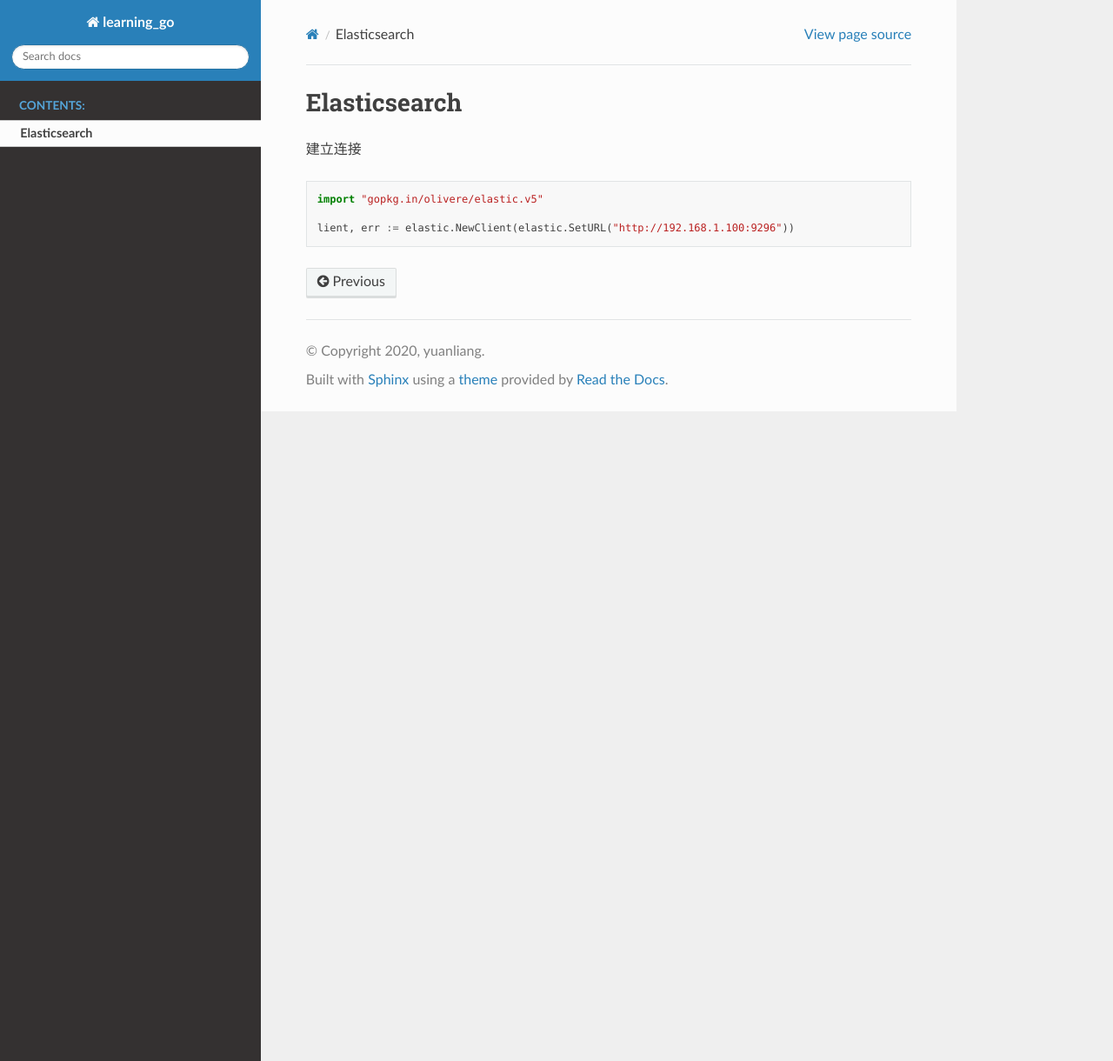
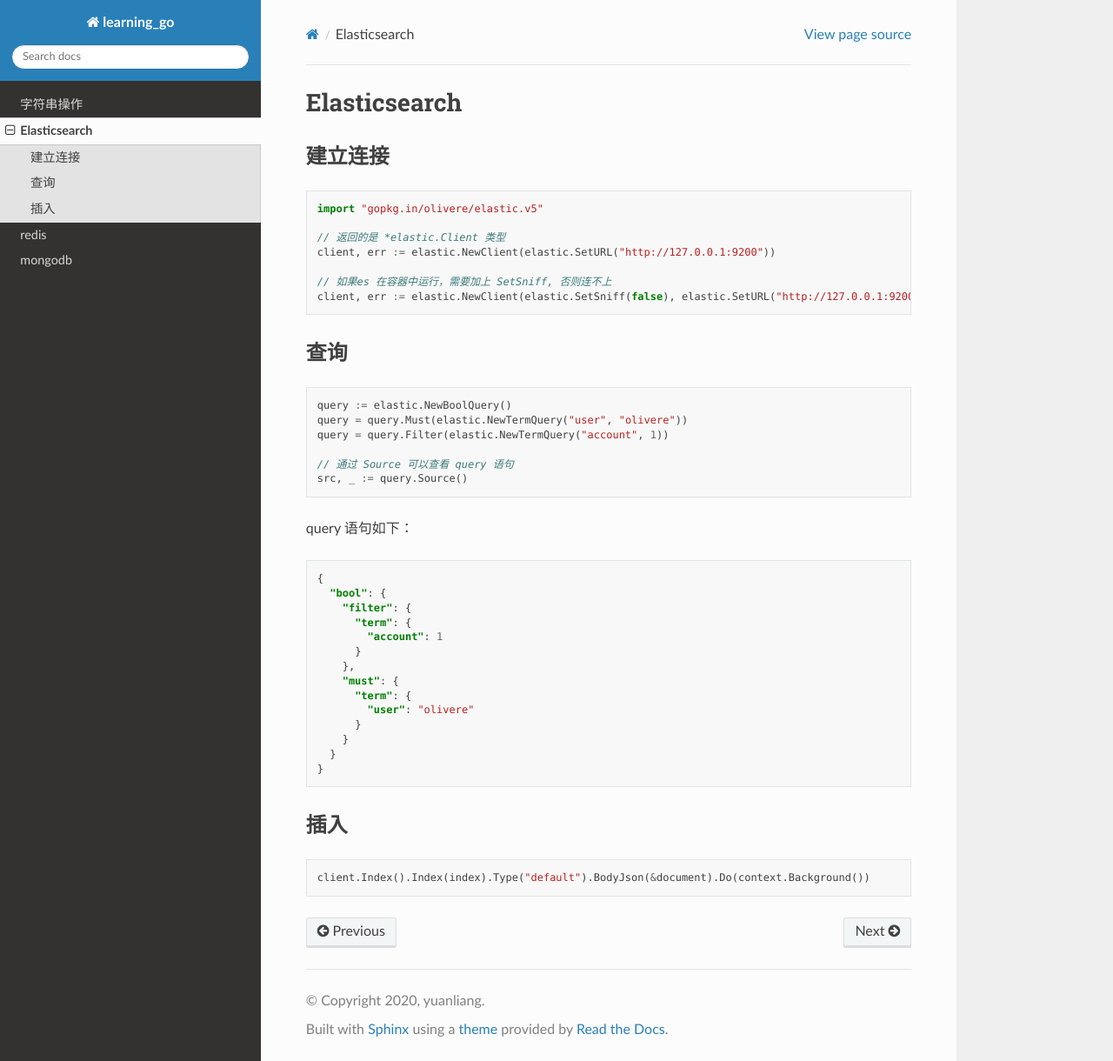
Before and after one commit to leetpy/learning_go, a Sphinx documentation site: the page built from source/elasticsearch/index.rst, in a window 1280 px wide and 1220 px high. Shown: the whole window at 87% size. Built offline with Sphinx 7.4.7 and the Read the Docs theme 2.0.0, drawn with Linux system fonts in a browser that asks for light colours.

Commit message:
update document

```diff
--- a/source/elasticsearch/index.rst
+++ b/source/elasticsearch/index.rst
@@ -2,9 +2,53 @@
 =============
 
 建立连接
+--------
 
 .. code-block:: go
 
     import "gopkg.in/olivere/elastic.v5"
 
-    lient, err := elastic.NewClient(elastic.SetURL("http://192.168.1.100:9296"))
+    // 返回的是 *elastic.Client 类型
+    client, err := elastic.NewClient(elastic.SetURL("http://127.0.0.1:9200"))
+
+    // 如果es 在容器中运行，需要加上 SetSniff, 否则连不上
+    client, err := elastic.NewClient(elastic.SetSniff(false), elastic.SetURL("http://127.0.0.1:9200"))
+
+
+查询
+----
+
+.. code-block:: go
+
+    query := elastic.NewBoolQuery()
+    query = query.Must(elastic.NewTermQuery("user", "olivere"))
+    query = query.Filter(elastic.NewTermQuery("account", 1))
+
+    // 通过 Source 可以查看 query 语句
+    src, _ := query.Source()
+
+query 语句如下：
+
+.. code-block:: json
+
+    {
+      "bool": {
+        "filter": {
+          "term": {
+            "account": 1
+          }
+        },
+        "must": {
+          "term": {
+            "user": "olivere"
+          }
+        }
+      }
+    }
+
+插入
+----
+
+.. code-block:: go
+
+    client.Index().Index(index).Type("default").BodyJson(&document).Do(context.Background())
--- /dev/null
+++ b/source/mongodb/index.rst
@@ -0,0 +1,2 @@
+mongodb
+=======
--- /dev/null
+++ b/source/redis/index.rst
@@ -0,0 +1,2 @@
+redis
+=====
```
Also changed, not shown: source/index.rst (+4 -11 lines), source/string/index.rst (added, +29 -0 lines).
